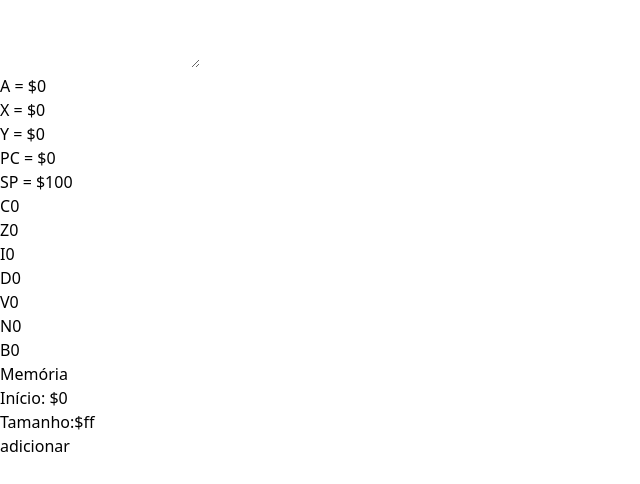
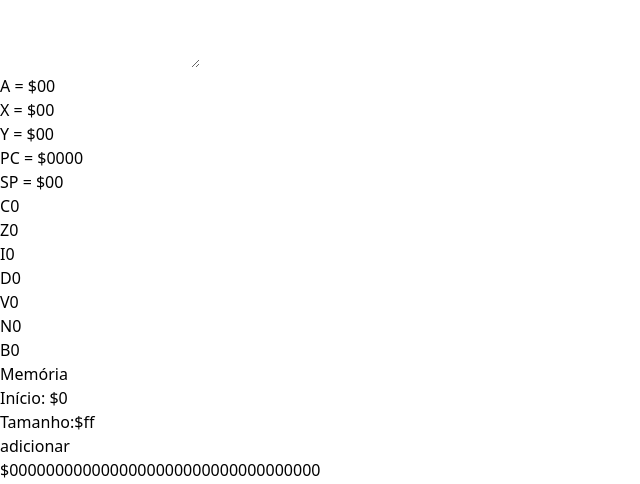
Before and after one commit to pedrohspires/6502-assembly-javascript, a React (Vite) app: page / in a window 1280 px wide. Shown: the part 316-800 px from the top of the page, without its empty margins (0-640 px from the left). Built offline with nearby package versions, Linux system fonts and the light colour scheme.

Commit message:
Melhorias no front

```diff
--- a/src/App.tsx
+++ b/src/App.tsx
@@ -1,12 +1,16 @@
 import { useState } from "react";
 import Flags from "./components/Flags";
 import Registrador from "./components/Registrador";
-import cpu from "./utils/cpu"
+import cpu, { updateMemoria } from "./utils/cpu";
+import zeroEsquerda from "./utils/zeroEsquerda";
+import { Cpu } from "./types/cpu";
+import Memoria from "./layouts/Memoria";
+import Registradores from "./layouts/Registradores";
 
 function App() {
-  const cpu1 = cpu;
-  const [inicio, setInicio] = useState(0x0000);
-  const [tamanho, setTamanho] = useState(0x00ff);
+    const [inicio, setInicio] = useState<number>(0x0000);
+    const [tamanho, setTamanho] = useState<number>(0x00ff);
+    const [cpu1, setCpu1] = useState<Cpu>(cpu);
 
     return (
         <div className="w-screen h-screen bg-gray-600 grid grid-cols-1 place-items-center">
@@ -16,61 +20,18 @@ function App() {
                 <div className="h-full flex flex-col gap-4">
                     <div className="w-full h-1/2 bg-gray-400 rounded-md" />
 
-          <div className="w-full h-1/2 p-4 bg-gray-400 rounded-md flex flex-col justify-center gap-4 select-none">
-            <div className="flex gap-2 justify-center">
-              <Registrador name="A" value={cpu1.registradores.a} />
-              <Registrador name="X" value={cpu1.registradores.x} />
-              <Registrador name="Y" value={cpu1.registradores.y} />
-            </div>
-
-            <div className="flex gap-2 justify-center">
-              <Registrador name="PC" value={cpu1.registradores.pc} />
-              <Registrador name="SP" value={cpu1.registradores.sp} />
-            </div>
-
-            <div className="flex gap-2 justify-center">
-              <Flags sr={cpu1.registradores.sr} />
-            </div>
-          </div>
+                    <Registradores cpu={cpu1} />
                 </div>
 
                 <div className="h-56 col-span-2 bg-gray-400 p-4 flex flex-col gap-2">
-          <div className="flex justify-between">
-            <span className="font-semibold">Memória</span>
-
-            <div>
-              <div className="inline-block">
-                <span>Início: </span>
-                <input
-                  value={"$" + inicio.toString(16)}
-                  onChange={event => setInicio(Number(event.target.value?.replace("$", "0x")))}
-                  className="px-2 rounded-md w-12"
+                    <Memoria
+                        inicio={inicio}
+                        setInicio={setInicio}
+                        tamanho={tamanho}
+                        setTamanho={setTamanho}
+                        cpu={cpu1}
+                        setCpu={setCpu1}
                     />
-              </div>
-
-              <div className="inline-block ml-2">
-                <span>Tamanho:</span>
-                <input
-                  value={"$" + tamanho.toString(16)}
-                  onChange={event => setTamanho(Number(event.target.value?.replace("$", "0x")))}
-                  className="px-2 rounded-md w-12"
-                />
-              </div>
-              <button onClick={() => {cpu1.registradores.a++}}>adicionar</button>
-            </div>
-          </div>
-
-          <div className="w-full h-full px-1 bg-gray-100 overflow-y-auto">
-            {cpu1.memoria.map((item, index) => {
-              if (index >= tamanho)
-                return;
-
-              if (index % 16 == 0)
-                return <><br /><span className="bg-gray-300 px-1">$00</span></>
-
-              return <span className="px-1">00</span>
-            })}
-          </div>
                 </div>
             </div>
         </div>
--- a/src/components/Flags/index.tsx
+++ b/src/components/Flags/index.tsx
@@ -1,4 +1,4 @@
-import { FlagsType } from '../types/registradores'
+import { FlagsType } from '../../types/registradores'
 
 type Props = {
     sr: FlagsType;
--- a/src/components/Registrador/index.tsx
+++ b/src/components/Registrador/index.tsx
@@ -1,13 +1,16 @@
+import zeroEsquerda from "../../utils/zeroEsquerda";
+
 type Props = {
     name: string;
     value: number;
+    bytes?: number;
 }
 
-export default function Registrador({name, value}: Props) {
+export default function Registrador({name, value, bytes = 1}: Props) {
     return (
         <div className="flex items-center gap-2">
             <span className="font-bold">{name} = </span>
-            <span className="w-12 px-1 h-6 inline-block bg-white rounded-md text-center shadow-md">${value.toString(16)}</span>
+            <span className="w-13 px-1 h-6 inline-block bg-white rounded-md text-center shadow-md">${zeroEsquerda(value, 2 * bytes)}</span>
         </div>
     )
 }
--- /dev/null
+++ b/src/layouts/Memoria/index.tsx
@@ -0,0 +1,66 @@
+import { Cpu } from "../../types/cpu";
+import { updateMemoria } from "../../utils/cpu";
+import zeroEsquerda from "../../utils/zeroEsquerda";
+
+type Props = {
+    inicio: number,
+    setInicio: React.Dispatch<React.SetStateAction<number>>,
+    tamanho: number,
+    setTamanho: React.Dispatch<React.SetStateAction<number>>,
+    cpu: Cpu,
+    setCpu: React.Dispatch<React.SetStateAction<Cpu>>
+}
+
+export default function Memoria(props: Props) {
+    const {
+        inicio,
+        setInicio,
+        tamanho,
+        setTamanho,
+        cpu,
+        setCpu,
+    } = props;
+
+    return (
+        <>
+            <div className="flex justify-between">
+                <span className="font-semibold">Memória</span>
+
+                <div>
+                    <div className="inline-block">
+                        <span>Início: </span>
+                        <input
+                            value={"$" + inicio.toString(16)}
+                            onChange={event => setInicio(Number(event.target.value?.replace("$", "0x")))}
+                            className="px-2 rounded-md w-12"
+                        />
+                    </div>
+
+                    <div className="inline-block ml-2">
+                        <span>Tamanho:</span>
+                        <input
+                            value={"$" + tamanho.toString(16)}
+                            onChange={event => setTamanho(Number(event.target.value?.replace("$", "0x")))}
+                            className="px-2 rounded-md w-12"
+                        />
+                    </div>
+                    <button onClick={() => { updateMemoria(0x0f, cpu.memoria[0x0f] + 1, cpu, setCpu) }}>adicionar</button>
+                </div>
+            </div>
+
+            <div className="w-full h-full px-1 bg-gray-100 overflow-y-auto">
+                {cpu.memoria.map((item, index) => {
+                    if (index > tamanho)
+                        return;
+
+                    return (
+                        <span key={index.toString(16)}>
+                            {index % 16 == 0 && (<>{index != 0 && <br />}<span className="bg-gray-300 inline-block w-10 px-1 text-center">${zeroEsquerda(index, 2)}</span></>)}
+                            <span className="px-1 inline-block w-8 text-center">{zeroEsquerda(item, 2)}</span>
+                        </span>
+                    )
+                })}
+            </div>
+        </>
+    )
+}
--- /dev/null
+++ b/src/layouts/Registradores/index.tsx
@@ -0,0 +1,32 @@
+import Registrador from '../../components/Registrador'
+import Flags from '../../components/Flags';
+import { Cpu } from '../../types/cpu';
+
+type Props = {
+    cpu: Cpu
+}
+
+export default function Registradores(props: Props) {
+    const { cpu } = props;
+
+    return (
+        <>
+            <div className="w-full h-1/2 p-4 bg-gray-400 rounded-md flex flex-col justify-center gap-4 select-none">
+                <div className="flex gap-2 justify-center">
+                    <Registrador name="A" value={cpu.registradores.a} />
+                    <Registrador name="X" value={cpu.registradores.x} />
+                    <Registrador name="Y" value={cpu.registradores.y} />
+                </div>
+
+                <div className="flex gap-2 justify-center">
+                    <Registrador name="PC" value={cpu.registradores.pc} bytes={2} />
+                    <Registrador name="SP" value={cpu.registradores.sp} />
+                </div>
+
+                <div className="flex gap-2 justify-center">
+                    <Flags sr={cpu.registradores.sr} />
+                </div>
+            </div>
+        </>
+    )
+}
--- /dev/null
+++ b/src/types/memoria.d.ts
@@ -0,0 +1 @@
+export type Memoria = Array<number>
--- a/src/utils/cpu.ts
+++ b/src/utils/cpu.ts
@@ -1,9 +1,19 @@
 import registradores from "./registradores";
 import memoria from "./memoria";
+import { Cpu } from "../types/cpu";
 
-const cpu = {
+const cpu: Cpu = {
     registradores,
     memoria
 }
 
+export function updateMemoria(index: number, valor: number, cpu: Cpu, setCpu: React.Dispatch<React.SetStateAction<Cpu>>){
+    let memoriaTemp = cpu.memoria;
+    memoriaTemp[index] = valor;
+    setCpu({
+        ...cpu,
+        memoria: memoriaTemp
+    })
+}
+
 export default cpu;
--- a/src/utils/memoria.ts
+++ b/src/utils/memoria.ts
@@ -1,3 +1,5 @@
-const memoria = new Array(0xffff).fill(0);
+import { Memoria } from "../types/memoria.d";
+
+const memoria: Memoria = new Array(0xffff).fill(0);
 
 export default memoria;
--- a/src/utils/registradores.ts
+++ b/src/utils/registradores.ts
@@ -1,4 +1,4 @@
-import { Registradores } from "../components/types/registradores";
+import { Registradores } from "../types/registradores";
 
 const registradores: Registradores = {
     a: 0x00,
--- /dev/null
+++ b/src/utils/zeroEsquerda.ts
@@ -0,0 +1,11 @@
+export default function zeroEsquerda(valor: number, tamanho: number, base: number = 16): string {
+    let count: number = 0;
+    let zerosEsquerda: string = "";
+
+    while(count < tamanho){
+        zerosEsquerda += "0"
+        count++;
+    }
+
+    return (zerosEsquerda + valor.toString(base)).slice(tamanho * (-1));
+}
```
Also changed, not shown: src/types/cpu.d.ts (added, +7 -0 lines), src/types/registradores.d.ts (renamed from src/components/types/registradores.d.ts). Lines whose indentation alone changed are shown as unchanged.
